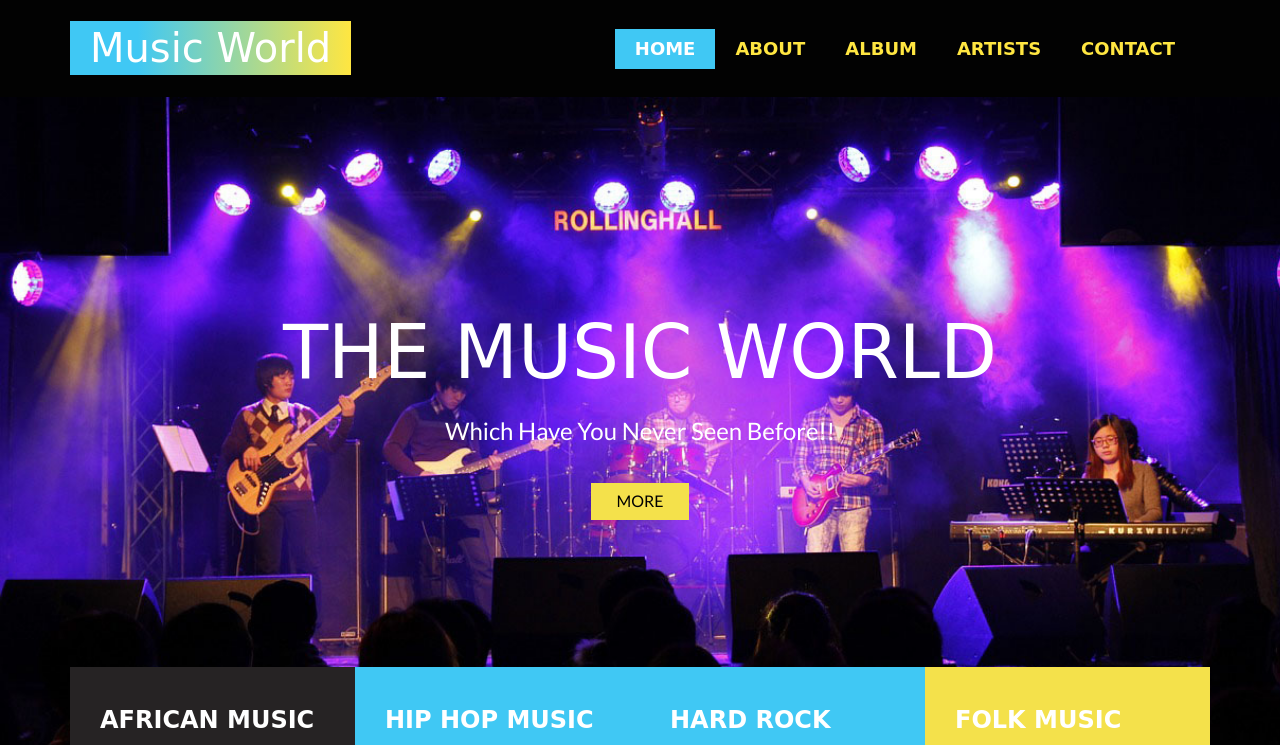
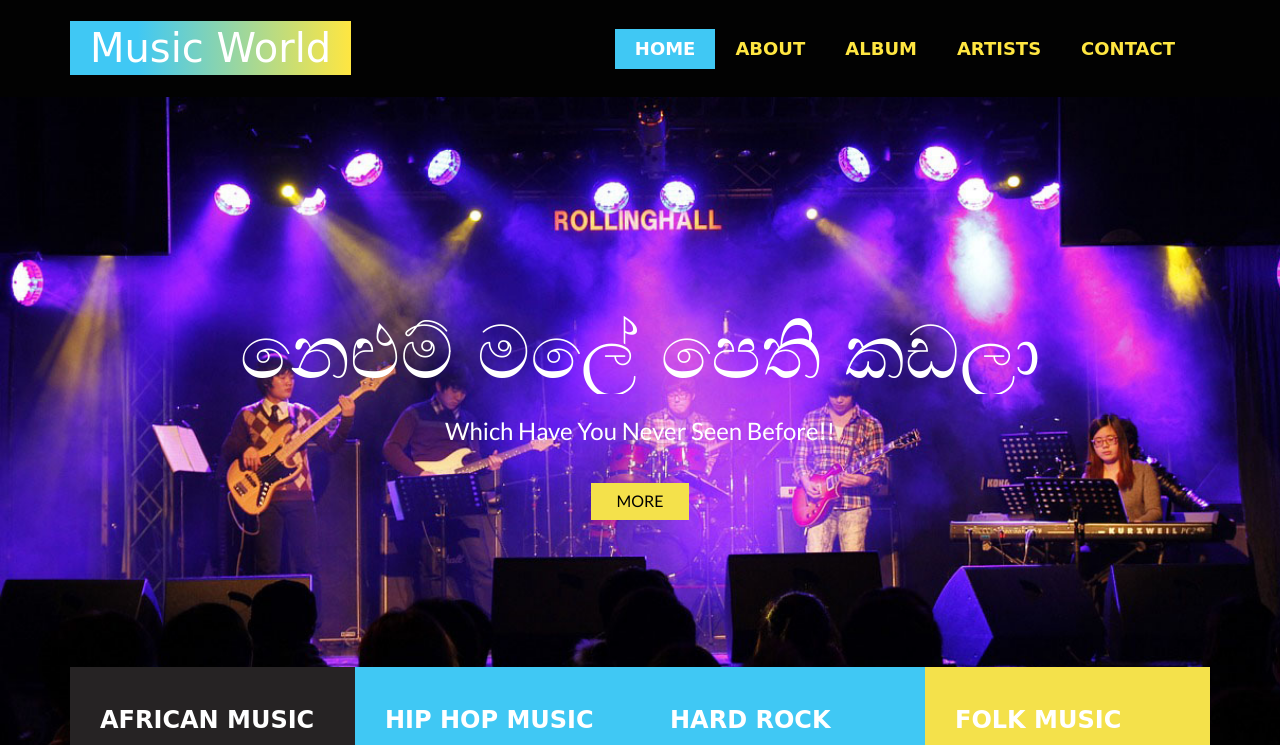
Before and after one commit to song-book/song-book.github.io, a plain HTML site: page trip-sindu/index.html in a window 1280 px wide. Both pictures are taken after a click on the link "Previous". Shown: the top 745 px of the page. Drawn offline with Linux system fonts and the light colour scheme; a web font is replaced by a local one.

Commit message:
dsdssfsf

```diff
--- a/trip-sindu/index.html
+++ b/trip-sindu/index.html
@@ -89,7 +89,7 @@ License URL: http://creativecommons.org/licenses/by/3.0/
 				<div class="slider">
 					<div class="callbacks_container">
 						    <ul class="rslides" id="slider">
-								<li><h3>THE MUSIC WORLD</h3></li>
+								<li><h3>නෙළුම් මලේ පෙති කඩලා</h3></li>
 								<li><h3>WORLDS BEST MUSIC</h3></li>
 						    </ul>
 							<p>Which Have You Never Seen Before!!</p>
```
